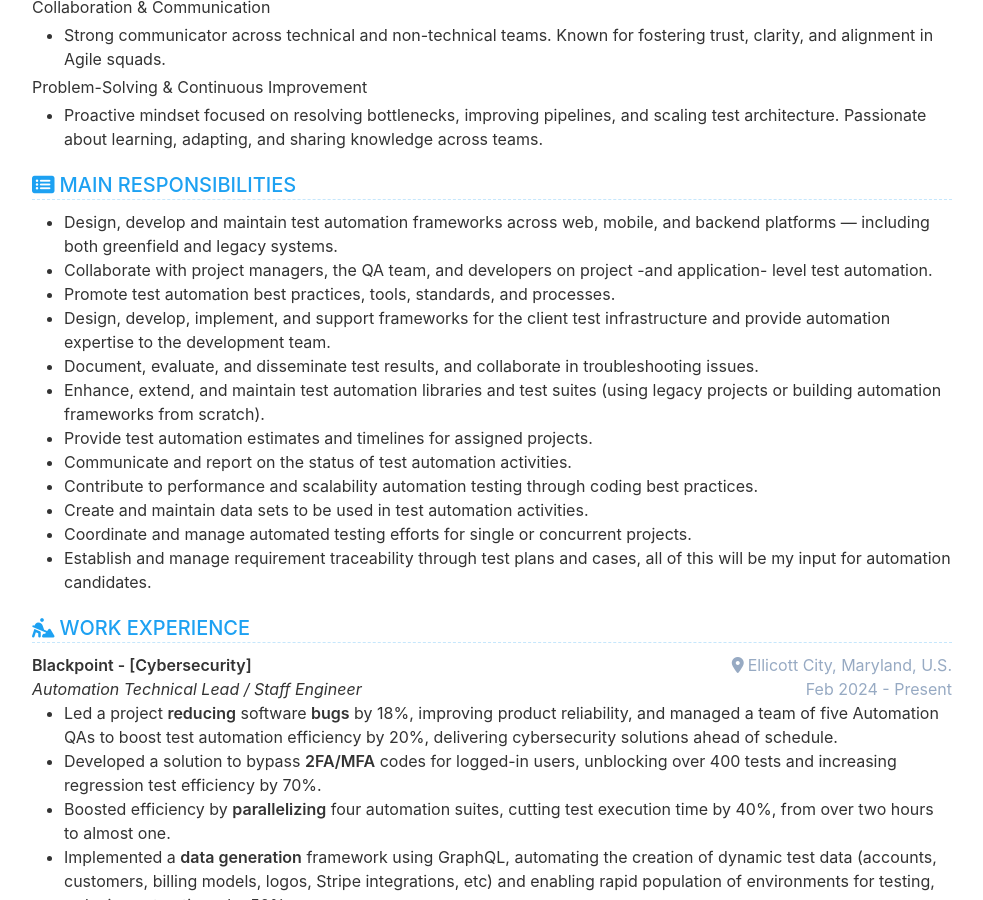
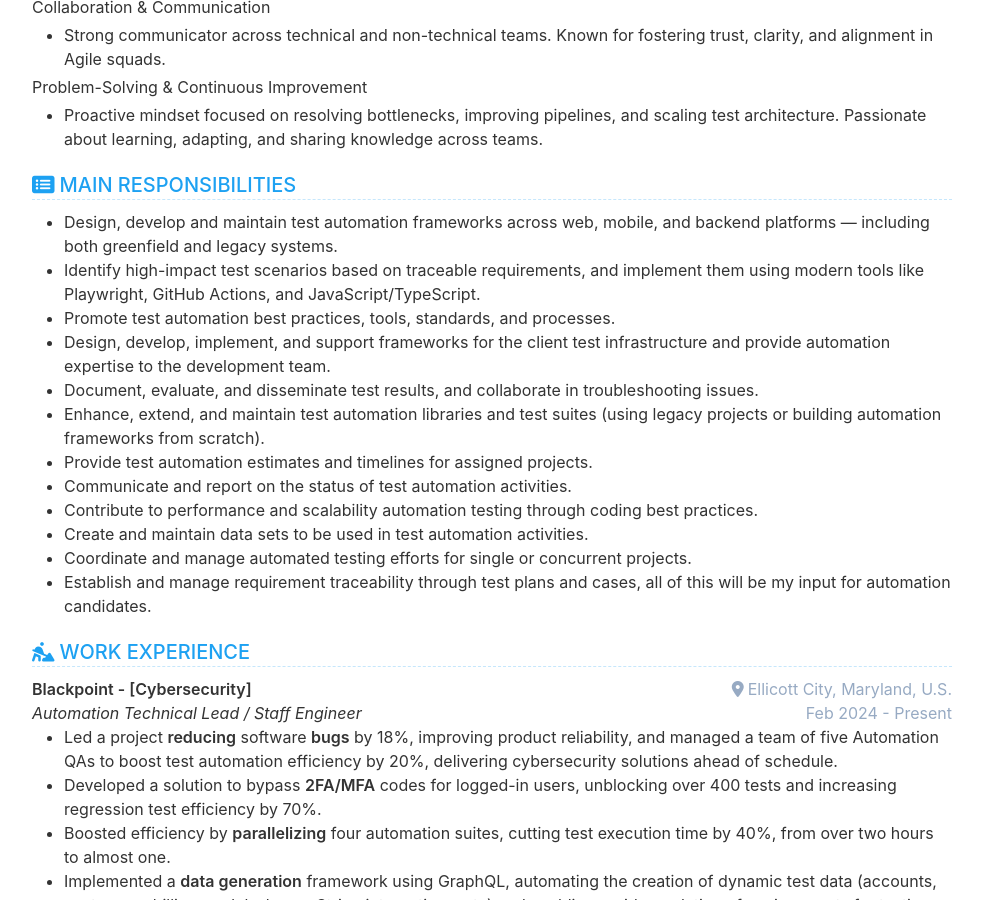
Before and after one commit to cvera08/full-resume, a Jekyll site: the page built from index.html, in a window 1280 px wide and 900 px high, scrolled down 1484 px. Shown: the whole window, without its empty margins (148-1131 px from the left). Built offline with Jekyll 4.4.1, drawn with Linux system fonts in a browser that asks for light colours.

Commit message:
feat: main responsibilities change - second paragraph

```diff
--- a/_data/data.yml
+++ b/_data/data.yml
@@ -102,7 +102,7 @@ reference:
   title: MAIN RESPONSIBILITIES
   description: |
     - Design, develop and maintain test automation frameworks across web, mobile, and backend platforms — including both greenfield and legacy systems.
-    - Collaborate with project managers, the QA team, and developers on project -and application- level test automation.
+    - Identify high-impact test scenarios based on traceable requirements, and implement them using modern tools like Playwright, GitHub Actions, and JavaScript/TypeScript.
     - Promote test automation best practices, tools, standards, and processes.
     - Design, develop, implement, and support frameworks for the client test infrastructure and provide automation expertise to the development team.
     - Document, evaluate, and disseminate test results, and collaborate in troubleshooting issues.
```
